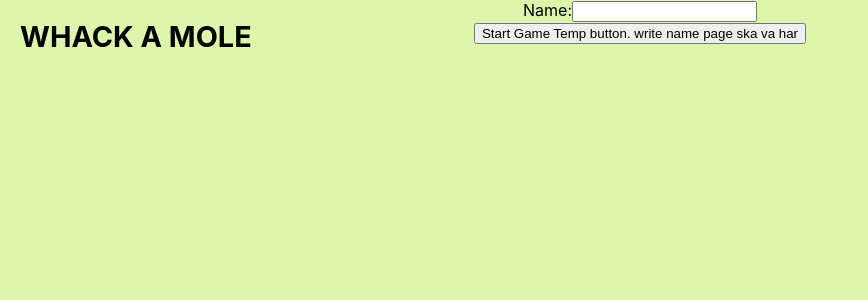
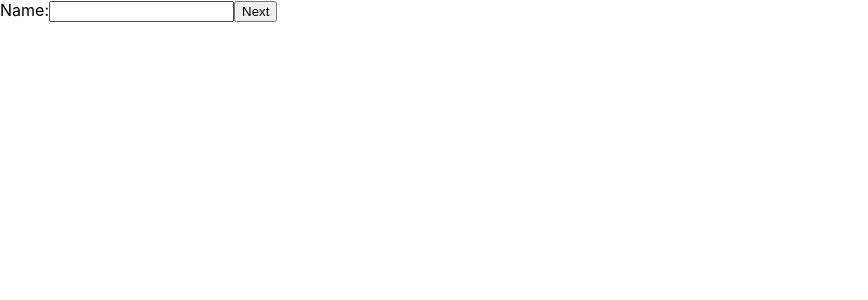
Before and after one commit to Linneaeas/whack-a-mole, a React (Create React App) app: page / in a window 1280 px wide. Shown: the top 300 px of the page, without its empty margins (0-868 px from the left). Built offline with nearby package versions, Linux system fonts and the light colour scheme.

Commit message:
Added Routes

```diff
--- a/package.json
+++ b/package.json
@@ -34,5 +34,8 @@
       "last 1 firefox version",
       "last 1 safari version"
     ]
+  },
+  "devDependencies": {
+    "react-router-dom": "^6.26.2"
   }
 }
--- a/src/App.js
+++ b/src/App.js
@@ -1,49 +1,17 @@
-import React, { useState, useEffect } from "react";
+import { BrowserRouter, Routes, Route } from "react-router-dom";
+import { Outlet, Link } from "react-router-dom";
 import "./App.css";
-import Timer from "./Timer";
 import Signup from "./Signup";
-import HighScoreModal from "./HighScoreModal";
-import Board from "./Board";
+import ToggleGame from "./ToggleGame";
 
 function App() {
-  const [isGameStarted, setGameStarted] = useState(false);
-  const [showModal, setShowModal] = useState(false);
-
-  const handleGameOver = () => {
-    setShowModal(true);
-    setGameStarted(false); // Stop the game when time runs out
-  };
-
-  const startGame = () => {
-    setGameStarted(true);
-    setShowModal(false); // Close modal when starting a new game
-  };
-
   return (
-    <div className="App">
-      <header className="App-header">
-        <h1>WHACK A MOLE</h1>
-      </header>
-      <Signup />
-
-      {isGameStarted ? (
-        <div>
-          <Timer onGameOver={handleGameOver} isGameStarted={isGameStarted} />
-          <Board />
-        </div>
-      ) : (
-        <div>
-          <button onClick={startGame}>
-            Start Game Temp button. write name page ska va har
-          </button>
-          <HighScoreModal
-            show={showModal}
-            onClose={() => setShowModal(false)}
-            onStartNewGame={() => setShowModal(false)}
-          />
-        </div>
-      )}
-    </div>
+    <BrowserRouter>
+      <Routes>
+        <Route path="/" element={<Signup />} />
+        <Route path="/game" element={<ToggleGame />} />
+      </Routes>
+    </BrowserRouter>
   );
 }
 
--- a/src/Board.js
+++ b/src/Board.js
@@ -4,7 +4,7 @@ import "./App.css";
 import { useState, useEffect } from "react";
 import React from "react";
 
-function Board() {
+function Board({ isGameStarted }) {
   const [moles, setMoles] = useState(new Array(25).fill(false)); //ändrat true = false
   const [score, setScore] = useState(0);
 
@@ -42,12 +42,14 @@ function Board() {
 
   // random när dem en mole dyker upp
   useEffect(() => {
-    const moleInterval = setInterval(() => {
-      activateRandomMole();
-    }, Math.random() * 2000 + 1000); // 1-3 sekunder ( kan ta bort? )
+    if (isGameStarted) {
+      const moleInterval = setInterval(() => {
+        activateRandomMole();
+      }, Math.random() * 2000 + 1000); // 1-3 sekunder ( kan ta bort? )
 
-    return () => clearInterval(moleInterval);
-  }, [moles]);
+      return () => clearInterval(moleInterval);
+    }
+  }, [isGameStarted]);
 
   // klick för att dölja
   const handleClick = (index) => {
--- a/src/Signup.js
+++ b/src/Signup.js
@@ -1,24 +1,24 @@
-import React, { useState, useEffect } from 'react';
+import React, { useState, useEffect } from "react";
+import { Outlet, Link } from "react-router-dom";
 
 function Signup() {
+  const [inputValue, setInputValue] = useState("");
 
-    const  [inputValue, setInputValue] =  useState('');
+  const handleChange = (event) => {
+    setInputValue(event.target.value);
+  };
 
-    const  handleChange = (event) => {
-        setInputValue(event.target.value);
-    };
-
-    return(
-<form>
-    <label>Name:
-    <input  type="text"  value={inputValue} onChange={handleChange} />
-    </label>
-
-</form>);
-
-
-
-
+  return (
+    <form>
+      <label>
+        Name:
+        <input type="text" value={inputValue} onChange={handleChange} />
+      </label>
+      <Link to="/game">
+        <button type="button">Next</button>
+      </Link>
+    </form>
+  );
 }
 
 export default Signup;
--- a/src/Timer.js
+++ b/src/Timer.js
@@ -6,42 +6,25 @@ import "./App.css";
 const Timer = ({ onGameOver, isGameStarted }) => {
   // onGameOver as a prop ( för highScoreModal)
   const [seconds, setSeconds] = useState(10);
-  const [isActive, setIsActive] = useState(false);
-
-  function startTimer() {
-    setIsActive(true);
-  }
+  // const [isActive, setIsActive] = useState(false);
 
   useEffect(() => {
     let interval = null;
-    if (isActive && seconds > 0) {
+    if (isGameStarted && seconds > 0) {
       interval = setInterval(() => {
         setSeconds((seconds) => seconds - 1);
       }, 1000);
     } else if (seconds === 0) {
       clearInterval(interval);
-      setSeconds(10);
-      setIsActive(false);
-
-      onGameOver(); // (highscore) when timer reaches 0
+      onGameOver(); // Trigger game over when timer hits 0
+      setSeconds(10); // Reset timer for the next game
     }
     return () => clearInterval(interval);
-  }, [isActive, seconds, onGameOver]); // Pass onGameOver
+  }, [isGameStarted, seconds, onGameOver]);
 
   return (
-    <div className="startpage">
-      <div className="btn-container">
-        <button
-          className="button-startnewgame"
-          onClick={startTimer}
-          disabled={isActive}
-        >
-          Start New Game
-        </button>
-      </div>
-      <div className="time">
-        <span className="time-label">Time left</span>: {seconds}s
-      </div>
+    <div className="time">
+      <span className="time-label">Time left</span>: {seconds}s
     </div>
   );
 };
--- /dev/null
+++ b/src/ToggleGame.js
@@ -0,0 +1,46 @@
+import React, { useState, useEffect } from "react";
+import "./App.css";
+import Timer from "./Timer";
+import HighScoreModal from "./HighScoreModal";
+import Board from "./Board";
+
+function ToggleGame() {
+  const [isGameStarted, setGameStarted] = useState(false);
+  const [showModal, setShowModal] = useState(false);
+
+  const handleGameOver = () => {
+    setShowModal(true);
+    setGameStarted(false); // Stop the game when time runs out
+  };
+
+  const startGame = () => {
+    setGameStarted(true);
+    setShowModal(false); // Close modal when starting a new game
+  };
+
+  return (
+    <div className="toggle-game">
+      <header className="toggle-game-header">
+        <h1>WHACK A MOLE</h1>
+      </header>
+
+      {isGameStarted ? (
+        <div>
+          <Timer onGameOver={handleGameOver} isGameStarted={isGameStarted} />
+          <Board isGameStarted={isGameStarted} />
+        </div>
+      ) : (
+        <div>
+          <button onClick={startGame}>Start New Game</button>
+          <HighScoreModal
+            show={showModal}
+            onClose={() => setShowModal(false)}
+            onStartNewGame={() => setShowModal(false)}
+          />
+        </div>
+      )}
+    </div>
+  );
+}
+
+export default ToggleGame;
```
Also changed, not shown: 1 other file (tests, documents, lock files or other folders).
